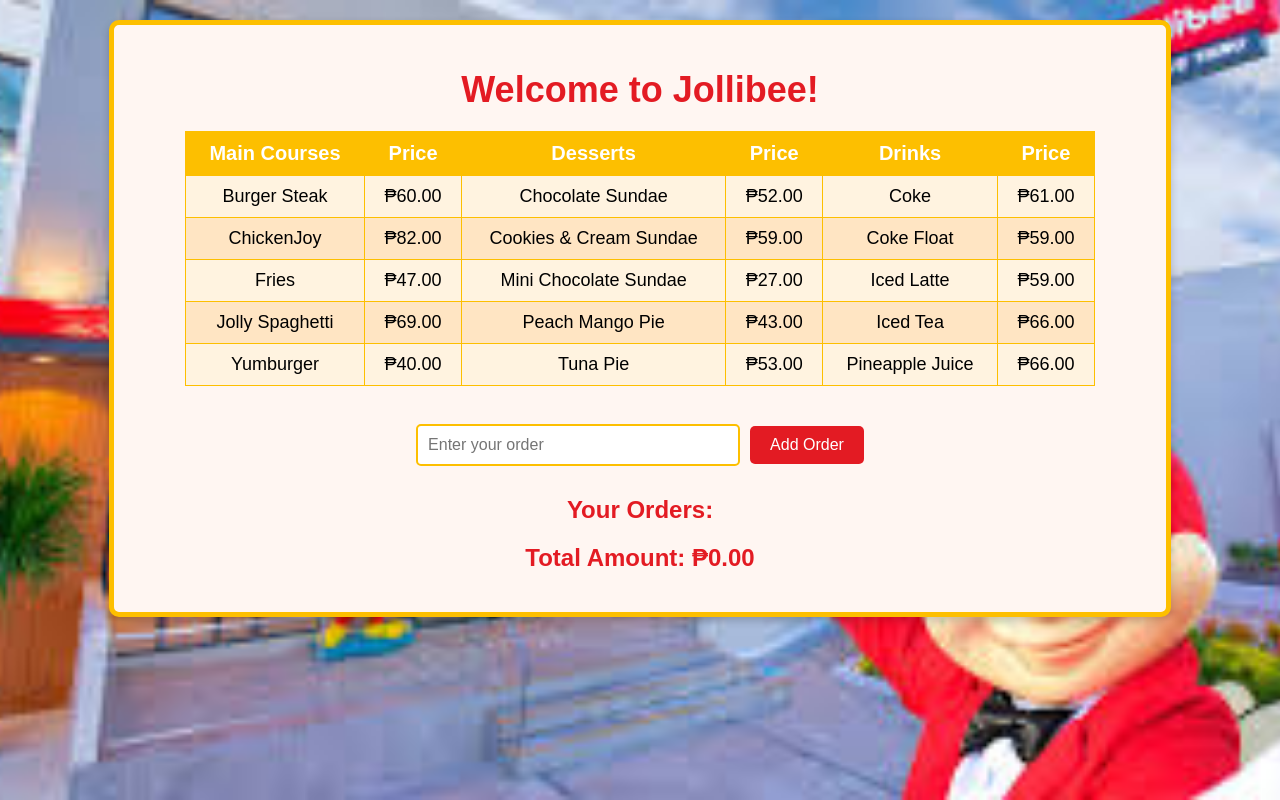
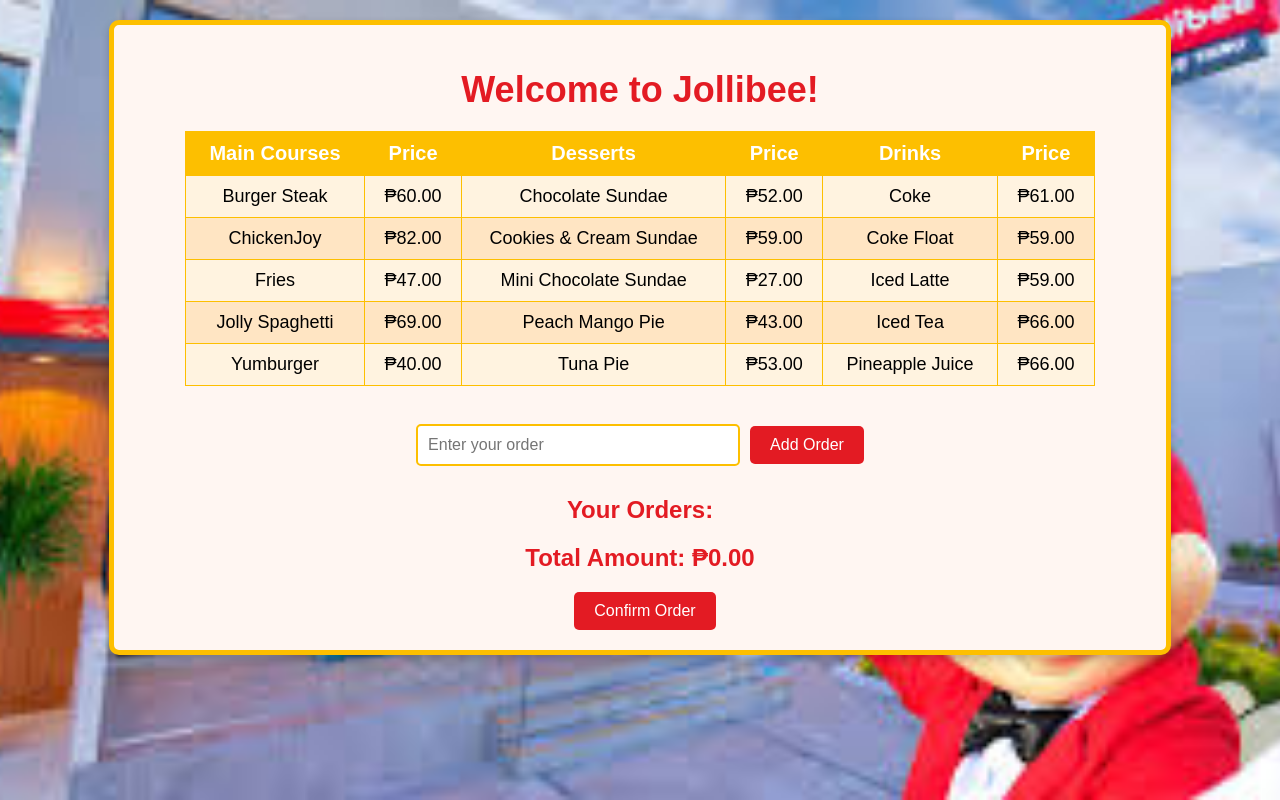
Before and after one commit to Arylmatheous/DSA_Project, a React (Vite) app in the folder menu-system/: page / in a window 1280 px wide. Built offline with nearby package versions, Linux system fonts and the light colour scheme.

Commit message:
feat: :zap: Add confirm button

```diff
--- a/menu-system/src/MenuSystem.jsx
+++ b/menu-system/src/MenuSystem.jsx
@@ -69,6 +69,10 @@
 
         const updatedOrders = orders.filter((_, i) => i !== index);
         setOrders(updatedOrders);
+    }
+
+    function handleFinishOrder(){
+        setOrders([]);
     }
 
     return(
@@ -160,6 +164,13 @@
         </ol>
 
         <h2>Total Amount: ₱{calculateTotal()}.00</h2>
+
+
+        <button
+            className = "confirm-button"
+            onClick = {handleFinishOrder}>
+            Confirm Order
+        </button>
     </div>)
 }
 
--- a/menu-system/src/index.css
+++ b/menu-system/src/index.css
@@ -76,6 +76,21 @@
     background-color: #c4171b;
 }
 
+.confirm-button {
+    padding: 10px 20px;
+    font-size: 16px;
+    background-color: #e31b23;
+    color: #fff;
+    border: none;
+    border-radius: 5px;
+    cursor: pointer;
+    margin-left: 10px;
+}
+
+.confirm-button:hover {
+    background-color: #c4171b;
+}
+
 .delete-order-button {
     padding: 5px 10px;
     font-size: 14px;
```
Also changed, not shown: menu-system/src/assets/Jollibee-Burger-Steak.jpg (added).
